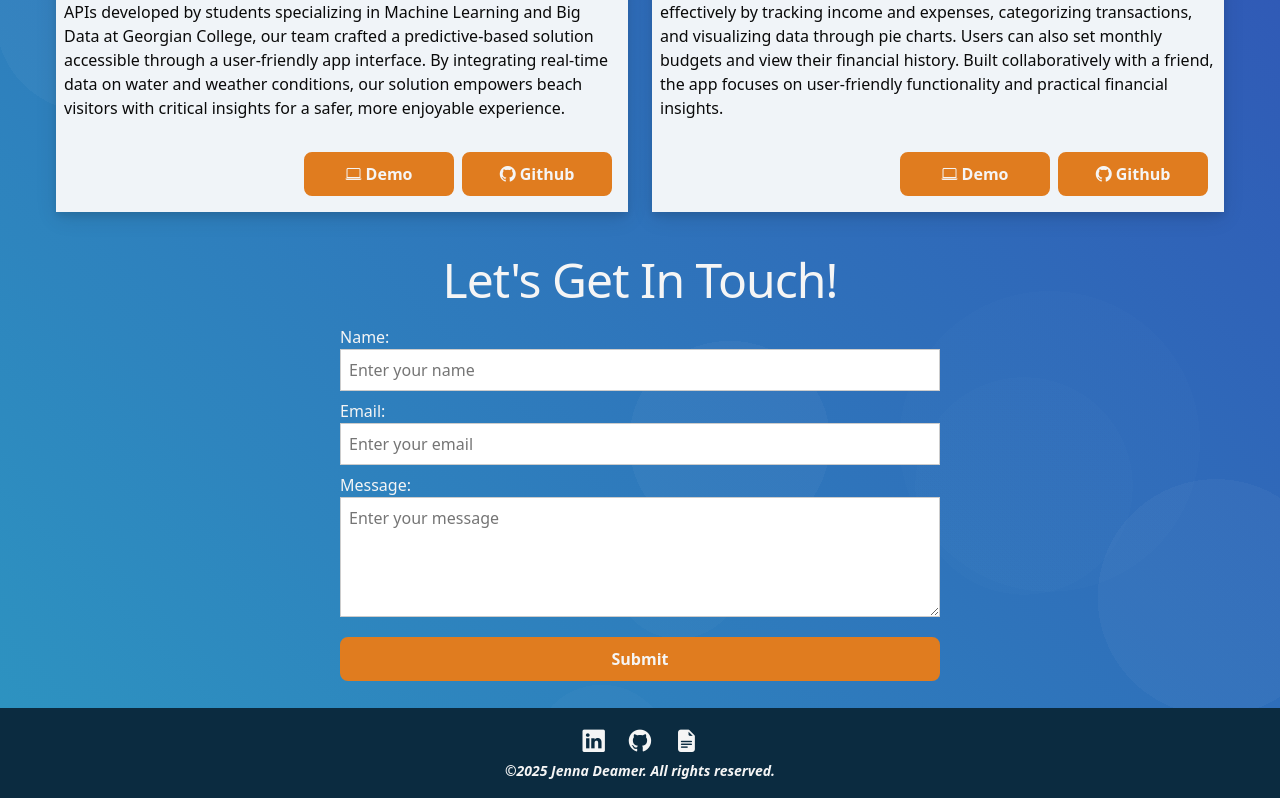
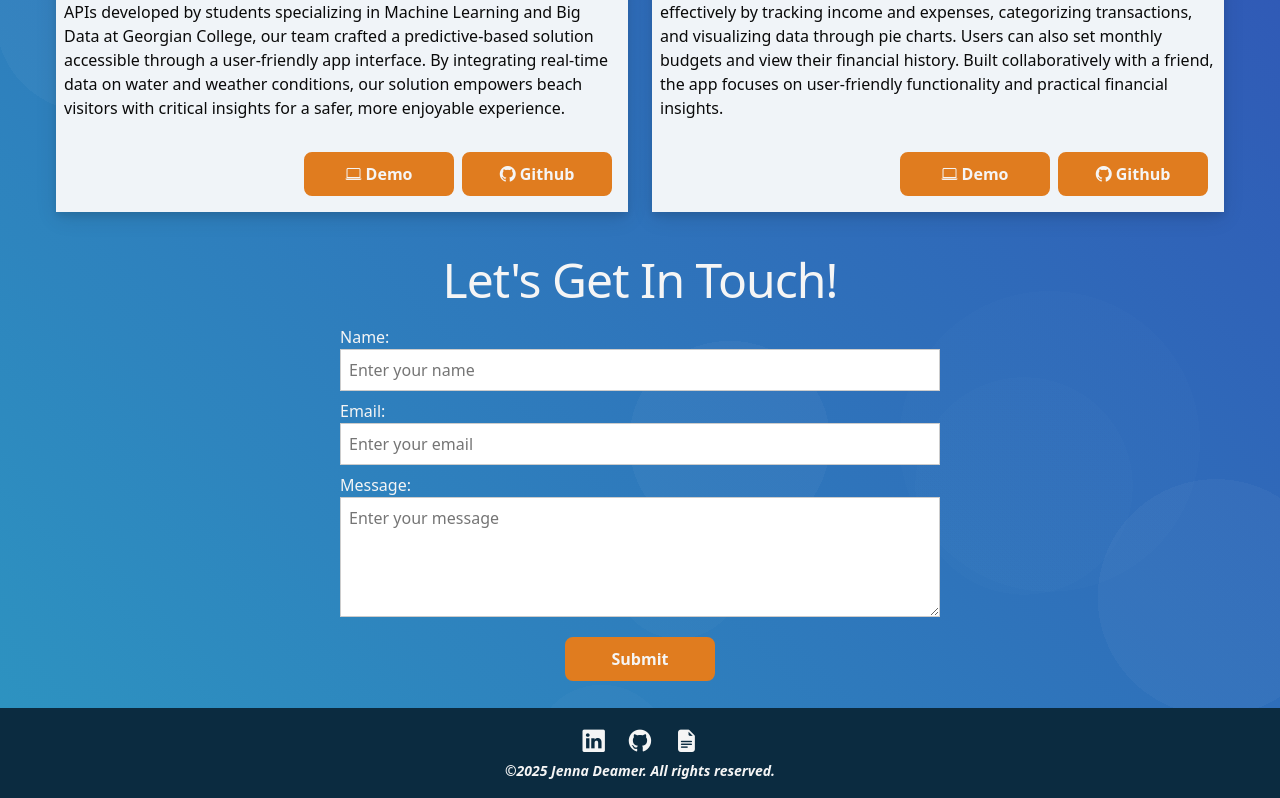
Before and after one commit to Jenna-Deamer/Portfolio, a React (Vite) app: page / in a window 1280 px wide. Shown: the part 1431-2229 px from the top of the page. Built offline with nearby package versions, Linux system fonts and the light colour scheme.

Commit message:
Enhance Contact component with button styling and layout adjustments

```diff
--- a/src/components/Contact.jsx
+++ b/src/components/Contact.jsx
@@ -42,7 +42,10 @@ function Contact() {
               maxLength={500}
               minLength={10}
             ></textarea>
+            <div>
             <button type="submit" className="cta-button">Submit</button>
+            </div>
+
        </fieldset>
           </form>
         </section>
--- a/src/index.css
+++ b/src/index.css
@@ -111,3 +111,10 @@ small {
   .cta-button:hover {
     background-color: var(--action-color-hover);
   }
+
+  .cta-button{
+    transition: transform 0.2s ease;
+  }
+  .cta-button:active {
+    transform: scale(0.95);
+  }
--- a/src/styles/Contact.css
+++ b/src/styles/Contact.css
@@ -43,7 +43,10 @@
   #contact textarea {
     height: 120px;
   }
-
+  #contact fieldset div{
+  margin: 0 auto;
+}
   #contact button {
    margin: 20px 0;
+   transition: transform 0.2s ease;
   }
```
